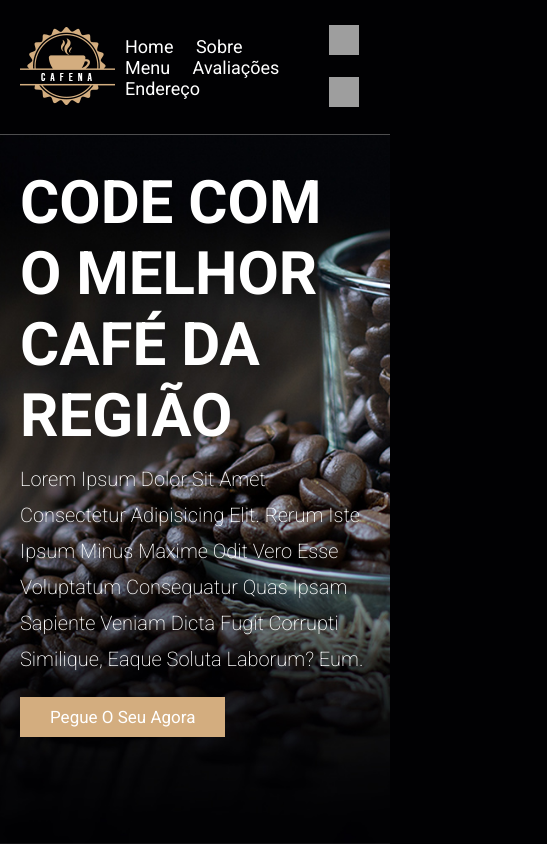
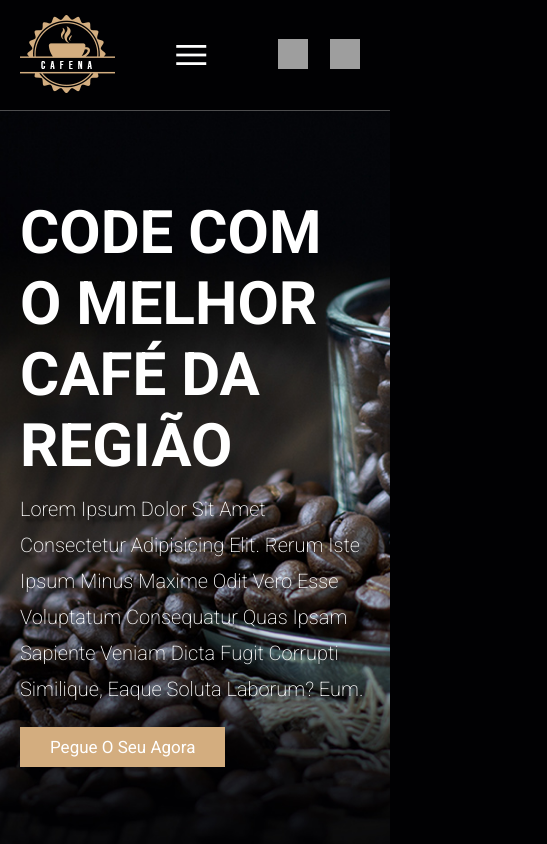
Before and after one commit to leonardotrojan/cafeteria, a plain HTML site: page index.html in a window 390 px wide. Shown: the top 844 px of the page, 547 px wide, since content can reach past the window. Drawn offline with nearby package versions, Linux system fonts and the light colour scheme; grey boxes are pictures that could not be loaded.

Commit message:
projeto concluído.
responsividade total do projeto: concluída

```diff
--- a/estilos/mobile.css
+++ b/estilos/mobile.css
@@ -1,5 +1,54 @@
-@media screen and (max-width: 468px) {
+@media screen and (max-width: 600px) {
+
+    .home-container {
+        width: 100%;
+    }
+
+    .home-container .content p {
+        text-shadow: 5px 5px 3px black;
+    }
+
+    .image-container img {
+        width: 80%;
+    }
+}
+
+@media screen and (max-width: 768px) {
+
+    .home-container {
+
+    }
+
+    header .navbar #burger-btn {
+        display: block;
+        cursor: pointer;
+    }
+
+    header .navbar {
+        display: flex;
+        flex-direction: column;
+    }
+
+    header #links {
+        display: none;
+        flex-direction: column;
+    }
+
+    #links.active {
+        display: flex;
+    }
+
+    header .navbar a {
+        padding: 1rem 0rem;
+    }
+
     .about .row {
         flex-direction: column;
     }
 }
+
+@media screen and (max-width: 910px) {
+    .about .row {
+        flex-direction: column;
+    }
+}
--- a/estilos/style.css
+++ b/estilos/style.css
@@ -18,6 +18,10 @@
     text-transform: capitalize;
     transition: 0.2s linear;
     font-family: "Roboto", sans-serif;
+}
+
+html, body {
+    overflow-x: hidden;
 }
 
 body {
@@ -45,14 +49,34 @@ header section {
 
 section {
     padding: 3rem 2rem;
+}
+
+.about, .menu, .review, .address {
     margin: 0 auto;
     max-width: 1200px;
+}
+
+.navbar {
+    display: flex;
+    flex-direction: row;
+}
+
+.navbar #burger-btn {
+    display: none;
+    color: #fff;
+    font-size: 4rem;
+}
+
+#links {
+    display: flex;
+    flex-direction: row;
 }
 
 .navbar a {
     margin: 0 1rem;
     font-size: 1.8rem;
     color: #fff;
+    display: block;
 }
 
 .navbar a:hover {
@@ -87,10 +111,9 @@ section {
 }
 
 .home-container {
-    background: url("../img/home-img.jpg");
-    height: 100vh;
-    background-position: center;
-    background-size: cover;
+    background: url("../img/home-img.jpg") center/cover no-repeat;
+    width: 100%;
+    margin-top: 3rem;
 }
 
 .home-container section {
@@ -134,6 +157,11 @@ section {
     align-items: center;
     background-color: var(--black);
     gap: 1.5rem;
+}
+
+.about .row .container-image img {
+    max-width: 100%;
+    height: auto;
 }
 
 .about .row .content {
--- a/index.html
+++ b/index.html
@@ -6,6 +6,7 @@
     <title>Cafeteria</title>
     <link rel="stylesheet" href="estilos/style.css">
     <link rel="stylesheet" href="estilos/mobile.css">
+    <link rel="stylesheet" href="https://fonts.googleapis.com/css2?family=Material+Symbols+Outlined:opsz,wght,FILL,GRAD@40,400,0,0&icon_names=menu" />
 </head>
 <body>
     <header class="header">
@@ -14,11 +15,14 @@
                 <img src="img/logo.png" alt="Logo">
             </a>
             <nav class="navbar">
-                <a href="#">Home</a>
-                <a href="#about">Sobre</a>
-                <a href="#menu">Menu</a>
-                <a href="#review">Avaliações</a>
-                <a href="#address">Endereço</a>
+                <span class="material-symbols-outlined" id="burger-btn" onclick="menu()">menu</span>
+                <div id="links">
+                    <a href="#" class="ahref">Home</a>
+                    <a href="#about" class="ahref">Sobre</a>
+                    <a href="#menu" class="ahref">Menu</a>
+                    <a href="#review" class="ahref">Avaliações</a>
+                    <a href="#address" class="ahref">Endereço</a>
+                </div>
             </nav>
             <div class="icons">
                 <img width="30" height="30" src="https://img.icons8.com/ios-filled/30/ffffff/search--v1.png" alt="search">
@@ -149,4 +153,12 @@
         </div>
     </footer>
 </body>
+<script>
+    const navbar = document.querySelector('#links');
+    const btn = document.querySelector('#burger-btn');
+
+    function menu() {
+        navbar.classList.toggle('active');
+    }
+</script>
 </html>
```
